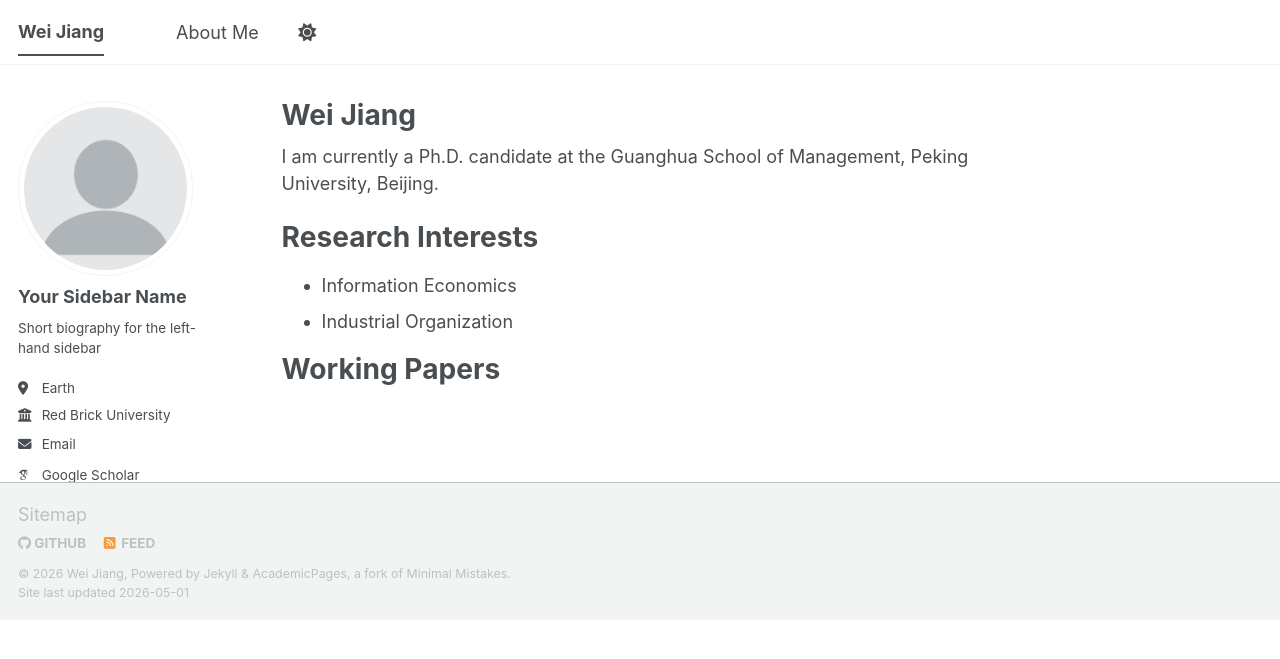
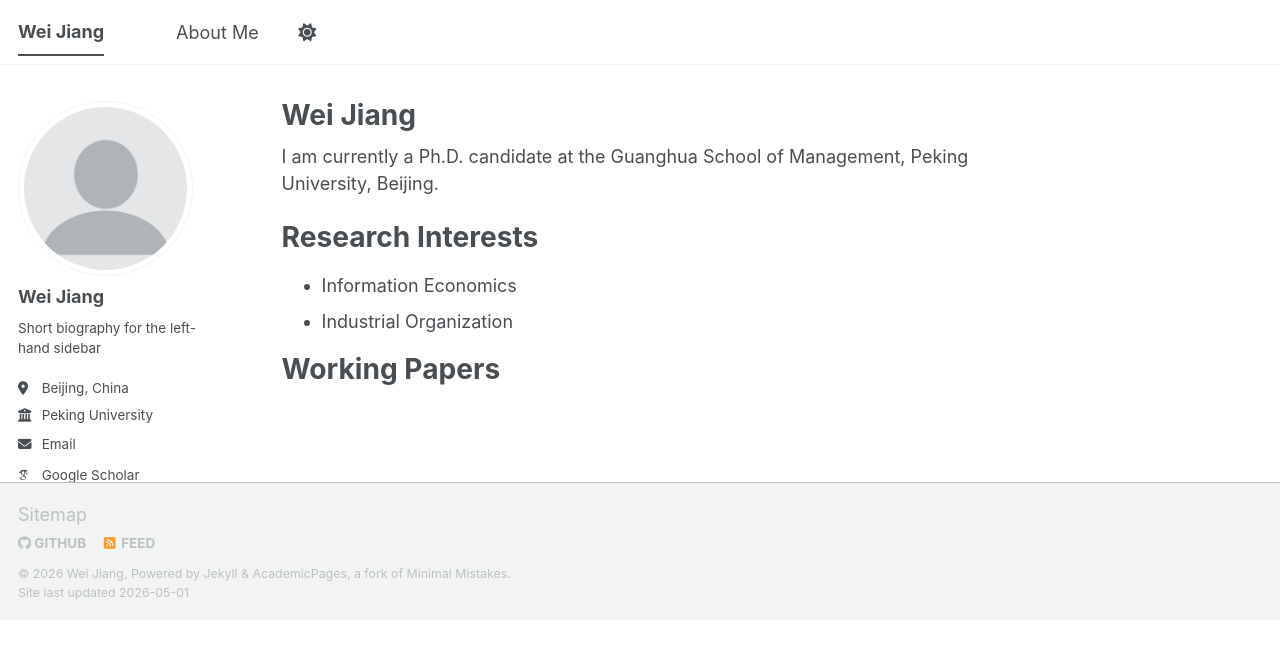
Before and after one commit to jiangwei-econ/jiangwei-econ.github.io, a Jekyll site: the page built from _pages/about.md, in a window 1280 px wide. Shown: the top 659 px of the page. Built offline with Jekyll 4.4.1, drawn with Linux system fonts in a browser that asks for light colours; some web fonts are replaced; a script bundle is joined from its source files by our own code; library files that are not in the unit come from our copies.

Commit message:
Update _config.yml

```diff
--- a/_config.yml
+++ b/_config.yml
@@ -24,13 +24,13 @@ repository               : "jiangwei-econ.github.io"
 author:
   # Biographic information
   avatar           : "profile.png"
-  name             : "Your Sidebar Name"
-  pronouns         : # example: "she/her"
+  name             : "Wei Jiang"
+  pronouns         : # example: "he/his"
   bio              : "Short biography for the left-hand sidebar"
-  location         : "Earth"
-  employer         : "Red Brick University"
-  uri              : # URL
-  email            : "none@example.org"
+  location         : "Beijing, China"
+  employer         : "Peking University"
+  uri              : # https://jiangwei-econ.github.io
+  email            : "jiangwei_ae@pku.stu.edu.cn"
 
   # Academic websites
   academia         : # URL
```
